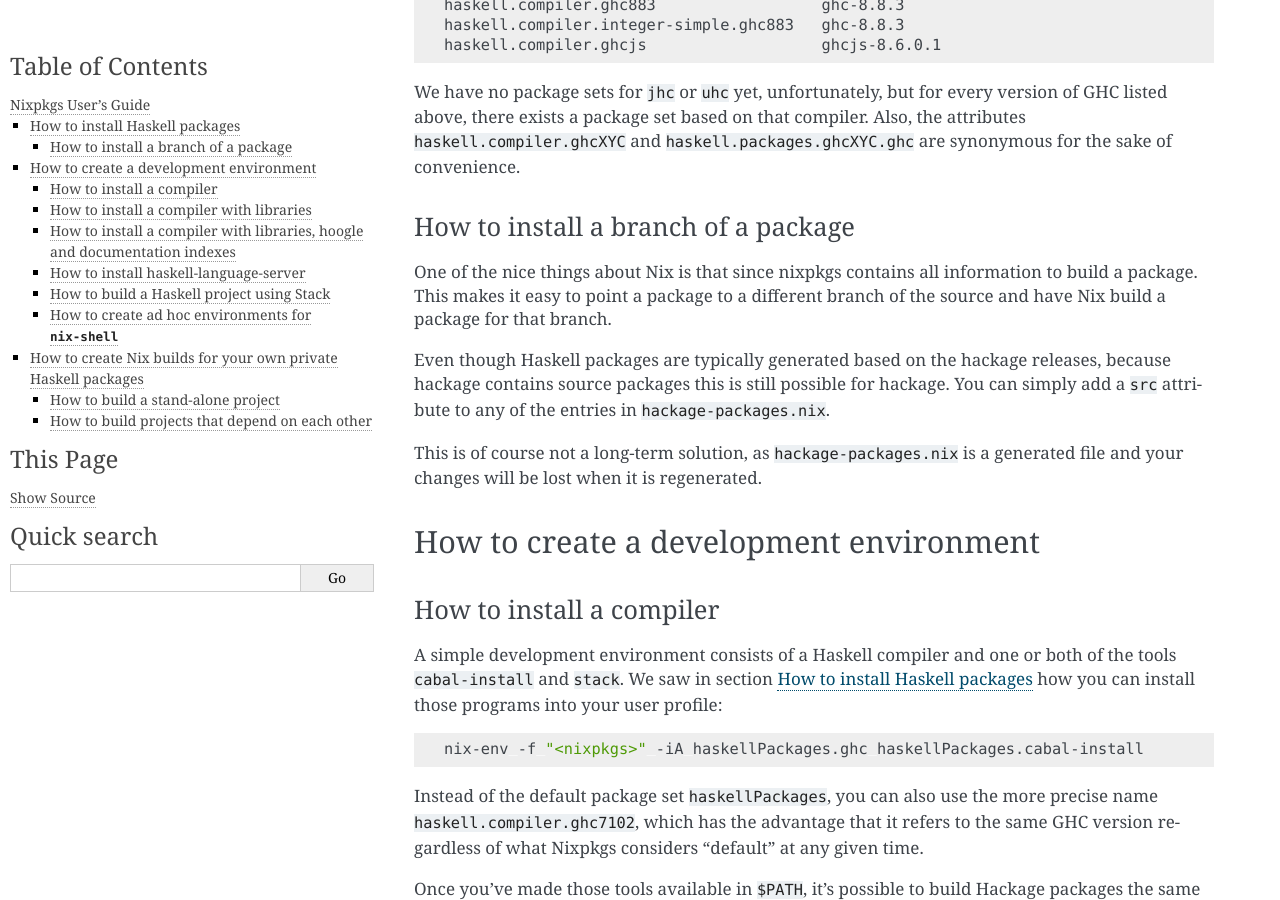
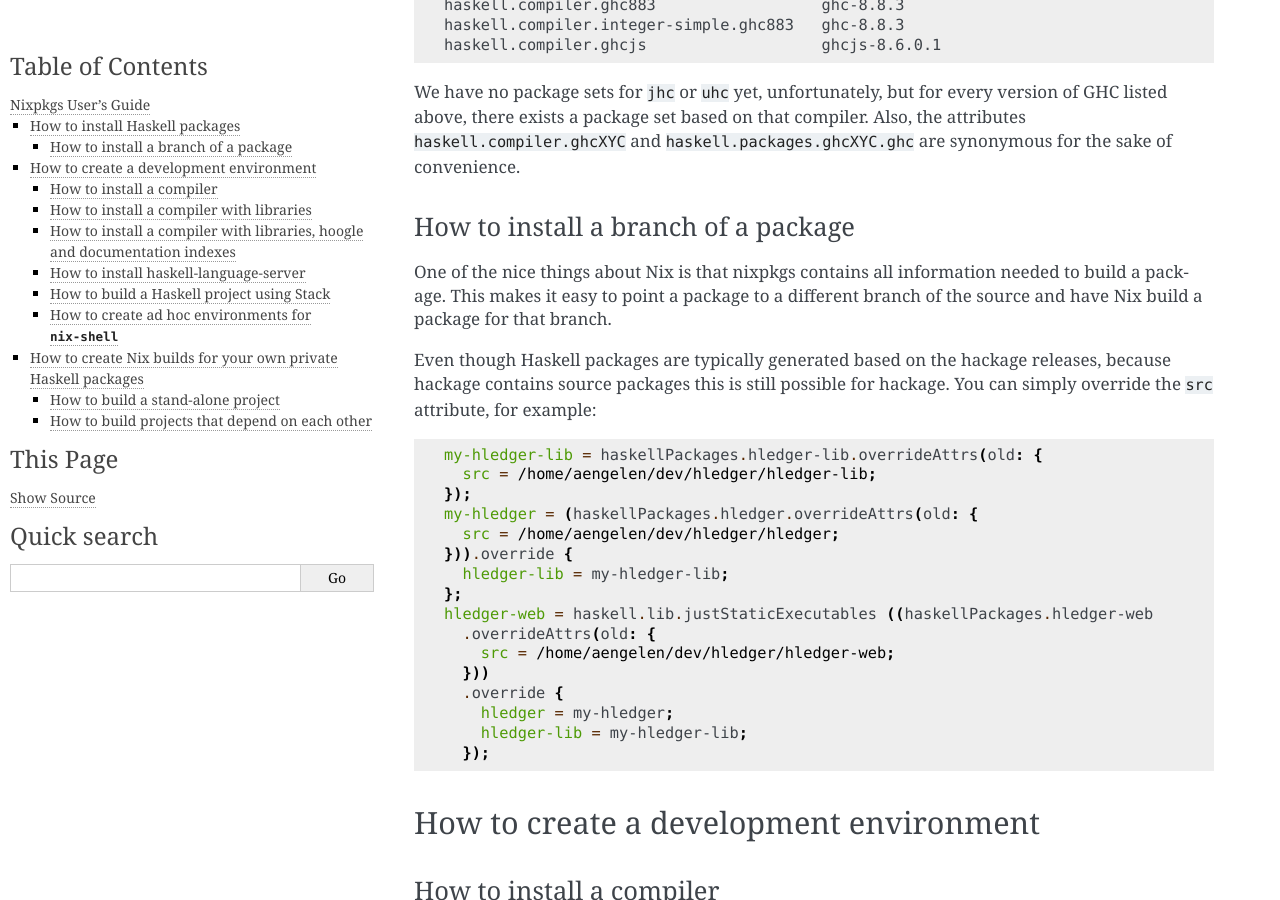
Before and after one commit to NixOS/cabal2nix, a Sphinx documentation site: the page built from doc/nixpkgs-users-guide.rst, in a window 1280 px wide and 900 px high, scrolled down 2148 px. Built offline with Sphinx 7.4.7, drawn with Linux system fonts in a browser that asks for light colours.

Commit message:
Document override instead of editing hackage-packages.nix

```diff
--- a/doc/nixpkgs-users-guide.rst
+++ b/doc/nixpkgs-users-guide.rst
@@ -137,18 +137,33 @@
 How to install a branch of a package
 ~~~~~~~~~~~~~~~~~~~~~~~~~~~~~~~~~~~~
 
-One of the nice things about Nix is that since nixpkgs contains all
-information to build a package. This makes it easy to point a package
+One of the nice things about Nix is that nixpkgs contains all information
+needed to build a package. This makes it easy to point a package
 to a different branch of the source and have Nix build a package for
 that branch.
 
 Even though Haskell packages are typically generated based on the hackage
 releases, because hackage contains source packages this is still possible
-for hackage. You can simply add a ``src`` attribute to any of the entries
-in ``hackage-packages.nix``.
+for hackage. You can simply override the ``src`` attribute, for example:
 
-This is of course not a long-term solution, as ``hackage-packages.nix``
-is a generated file and your changes will be lost when it is regenerated.
+.. code:: nix
+
+   my-hledger-lib = haskellPackages.hledger-lib.overrideAttrs(old: {
+     src = /home/aengelen/dev/hledger/hledger-lib;
+   });
+   my-hledger = (haskellPackages.hledger.overrideAttrs(old: {
+     src = /home/aengelen/dev/hledger/hledger;
+   })).override {
+     hledger-lib = my-hledger-lib;
+   };
+   hledger-web = haskell.lib.justStaticExecutables ((haskellPackages.hledger-web
+     .overrideAttrs(old: {
+       src = /home/aengelen/dev/hledger/hledger-web;
+     }))
+     .override {
+       hledger = my-hledger;
+       hledger-lib = my-hledger-lib;
+     });
 
 How to create a development environment
 ---------------------------------------
```
